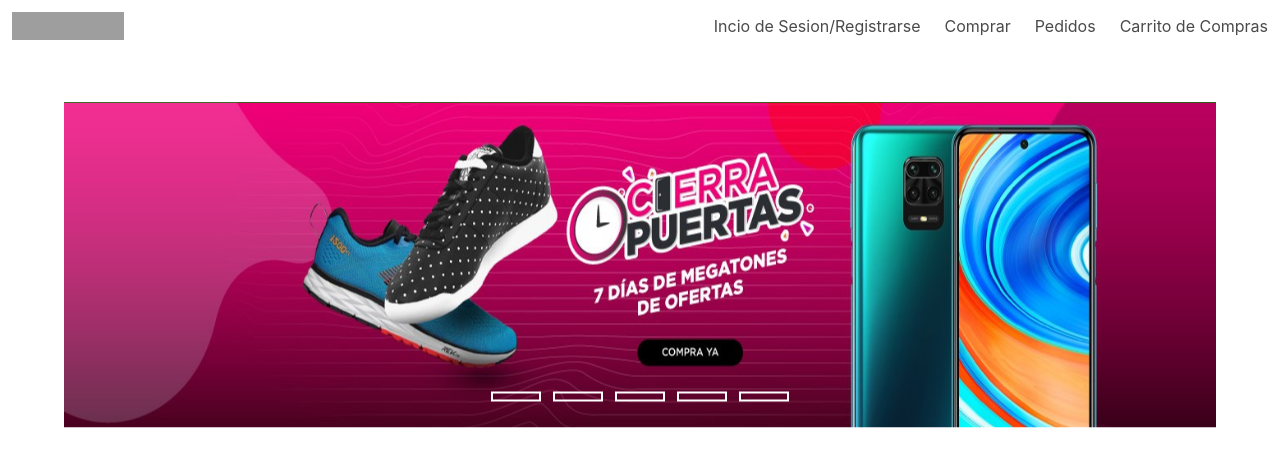
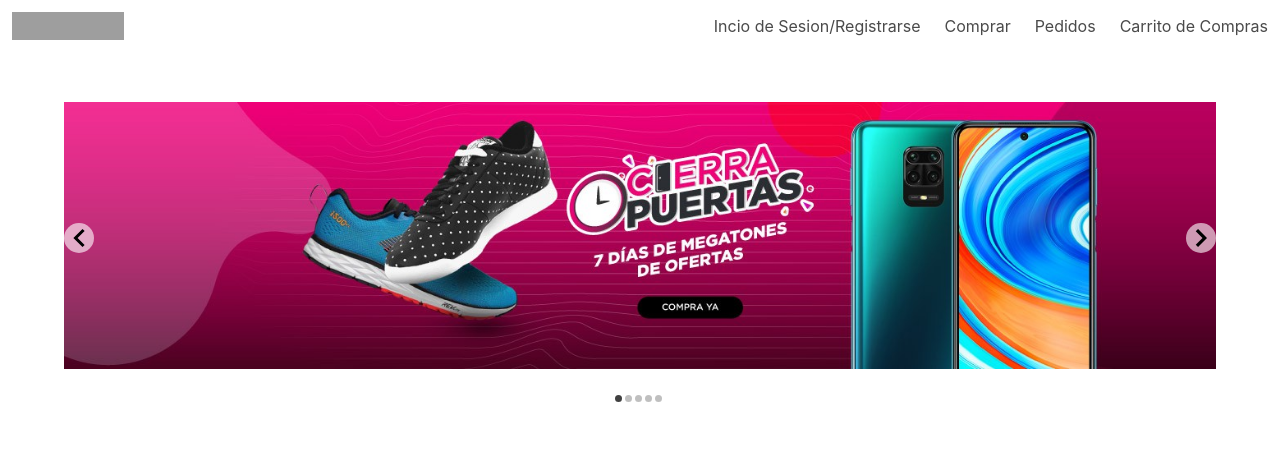
Before and after one commit to NashL/online-store-client, a React (Create React App) app: page / in a window 1280 px wide. Shown: the top 466 px of the page. Built offline with nearby package versions, Linux system fonts and the light colour scheme; grey boxes are pictures that could not be loaded.

Commit message:
added react-slideshow-image

```diff
--- a/package.json
+++ b/package.json
@@ -12,7 +12,8 @@
     "graphql-tag": "^2.10.3",
     "react": "^16.13.1",
     "react-dom": "^16.13.1",
-    "react-scripts": "3.4.1"
+    "react-scripts": "3.4.1",
+    "react-slideshow-image": "^2.0.1"
   },
   "scripts": {
     "start": "react-scripts start",
--- a/src/App.scss
+++ b/src/App.scss
@@ -1,6 +1,10 @@
 
 // @charset "utf-8";
-// @import "../node_modules/bulma/bulma.sass";
+@import "../node_modules/bulma/bulma.sass";
+@import "../node_modules/react-slideshow-image/dist/styles.css";
+@import './styles/index.scss';
+
+// @import "react-slideshow-image/dist/styles.css";
 
 
 
--- a/src/components/SlideShow.js
+++ b/src/components/SlideShow.js
@@ -1,45 +1,38 @@
-import React from 'react'
-import slide1 from '../images/slide1.jpg'
-import slide2 from '../images/slide2.jpg'
-import slide3 from '../images/slide3.jpg'
-import slide4 from '../images/slide4.jpg'
-import slide5 from '../images/slide5.jpg'
+import React from 'react';
+import { Zoom } from 'react-slideshow-image';
+import slide1 from "../images/slide1.jpg";
+import slide2 from "../images/slide2.jpg";
+import slide3 from "../images/slide3.jpg";
+import slide4 from "../images/slide4.jpg";
+import slide5 from "../images/slide5.jpg";
 
-const SlideShow = () => {
-  return (
-    <div className="slidershow">
-      <div className="slides">
-        <input type="radio" name="r" id="r1" defaultChecked/>
-        <input type="radio" name="r" id="r2"/>
-        <input type="radio" name="r" id="r3"/>
-        <input type="radio" name="r" id="r4"/>
-        <input type="radio" name="r" id="r5"/>
-        <div className="slide s1">
-          <img src={slide1} alt=""/>
-        </div>
-        <div className="slide">
-          <img src={slide2} alt=""/>
-        </div>
-        <div className="slide">
-          <img src={slide3} alt=""/>
-        </div>
-        <div className="slide">
-          <img src={slide4} alt=""/>
-        </div>
-        <div className="slide">
-          <img src={slide5} alt=""/>
-        </div>
-      </div>
-      <div className="navigation">
-        <label htmlFor="r1" className="bar"></label>
-        <label htmlFor="r2" className="bar"></label>
-        <label htmlFor="r3" className="bar"></label>
-        <label htmlFor="r4" className="bar"></label>
-        <label htmlFor="r5" className="bar"></label>
-      </div>
-    </div>
+const images = [
+  slide1,
+  slide2,
+  slide3,
+  slide4,
+  slide5
+];
 
-  )
+const zoomOutProperties = {
+  duration: 5000,
+  transitionDuration: 500,
+  infinite: true,
+  indicators: true,
+  scale: 1.4,
+  arrows: true,
 }
 
-export default SlideShow
+const Slideshow = () => {
+    return (
+      <div className="slide-container">
+        <Zoom {...zoomOutProperties}>
+          {
+            images.map((each, index) => <img key={index} style={{width: "100%"}} src={each} />)
+          }
+        </Zoom>
+      </div>
+    )
+}
+
+export default Slideshow;
--- a/src/containers/Home.js
+++ b/src/containers/Home.js
@@ -4,23 +4,14 @@
 
 class Home extends Component {
   state = {};
-
-  signInHandler() {
-    console.log("signing in...");
-  }
-
-  signUpHandler() {
-    console.log("signing up...");
-  }
-
   render() {
     return (
       <div>
         <NavBar />
         <div className="container main-container">
-          <div className="slider-content">
-            <SlideShow />
-          </div>
+          {/* <div className="slider-content"> */}
+        <SlideShow />
+          {/* </div> */}
         </div>
       </div>
     );
--- a/src/index.js
+++ b/src/index.js
@@ -1,9 +1,8 @@
 import React from 'react';
 import ReactDOM from 'react-dom';
 import App from './App';
-// import bulmaCarousel from "../node_modules/bulma-carousel/dist/js/bulma-carousel.min.js";
 
-import './styles/index.scss'
+import './App.scss'
 
 ReactDOM.render(
   <App/>,
--- a/src/styles/_slideshow.scss
+++ b/src/styles/_slideshow.scss
@@ -1,72 +1,270 @@
+// body{
+//   display: flex;
+//   align-items: center;
+//   justify-content: center;
+//   padding: 30px;
+// }
 
-.slider-content {
+// img{
+//   max-width: 100%;
+// }
+
+// .slidershow{
+//   position: relative;
+//   max-width: 1000px;
+//   width: 100%;
+//   border-radius: 6px;
+//   overflow: hidden;
+// }
+
+// .slides{
+//   display: flex;
+//   transform: translate3d(0, 0, 0);
+//   transition: all 600ms;
+//   animation-name: autoplay;
+//   animation-duration: 6.5s;
+//   animation-direction: alternate;
+//   animation-fill-mode: forwards;
+//   animation-iteration-count: infinite;
+// }
+
+// .slide{
+//   position: relative;
+//   display: flex;
+//   flex-direction: column;
+//   flex-shrink: 0;
+//   flex-grow: 0;
+//   max-width: 100%;
+// }
+
+// .navigation{
+//   position: absolute;
+//   bottom: 20px;
+//   left: 0;
+//   display: flex;
+//   flex-wrap: wrap;
+//   align-items: center;
+//   justify-content: center;
+//   width: 100%;
+// }
+
+// .navigation-item{
+//   display: flex;
+//   flex-direction: column;
+//   align-items: center;
+//   border: 2px solid white;
+//   width: 16px;
+//   height: 16px;
+//   border-radius: 4px;
+//   overflow: hidden;
+//   cursor: pointer;
+//   background: rgba(255, 255, 255, 0.5);
+//   margin: 0 10px;
+//   text-align: center;
+//   transition: all 300ms;
+// }
+
+// .navigation-item:hover{
+//   transform: scale(2);
+// }
+
+// .navigation-item img{
+//   display: inline-block;
+//   max-width: none;
+//   height: 100%;
+//   transform: scale(1);
+//   opacity: 0;
+//   transition: all 300ms;
+// }
+
+// .navigation-item:hover img{
+//   opacity: 1;
+//   transform: scale(1);
+// }
+
+// input[id="r1"]:checked ~ .slides{
+//   animation: none;
+//   transform: translate3d(0, 0, 0);
+// }
+
+// input[id="r1"]:checked ~ .navigation .navigation-item[for="r1"]{
+//   background: #fff;
+// }
+
+// input[id="r2"]:checked ~ .slides{
+//   animation: none;
+//   transform: translate3d(calc(-100% * 1), 0, 0);
+// }
+
+// input[id="r2"]:checked ~ .navigation .navigation-item[for="r2"]{
+//   background: #fff;
+// }
+
+// input[id="r3"]:checked ~ .slides{
+//   animation: none;
+//   transform: translate3d(calc(-100% * 2), 0, 0);
+// }
+
+// input[id="r3"]:checked ~ .navigation .navigation-item[for="r3"]{
+//   background: #fff;
+// }
+
+// @keyframes autoplay{
+//   33%{
+//       transform: translate3d(calc(-100% * 0), 0, 0);
+//   }
+
+//   66%{
+//       transform: translate3d(calc(-100% * 1), 0, 0);
+//   }
+
+//   100%{
+//       transform: translate3d(calc(-100% * 2), 0, 0);
+//   }
+// }
+
+#slider { //center
+  overflow: hidden;
+
+  figure { // 	images
     position: relative;
-  width: 100%;
-  height: 325px;
-  background-color: green;
+    width: 500%;
+    height: 100%;
+    margin: 0;
+    left: 0;
+
+    img { // slide
+      height: inherit;
+      width: 20%;
+      transition: 1s;
     }
-
-.slidershow {
-  width: inherit;
-  height: inherit;
-  overflow: hidden;
-  position: absolute;
-  top: 50%;
-  left: 50%;
-  transform: translate(-50%, -50%);
   }
-
-.navigation {
+  .slider-buttons {
     position: absolute;
     bottom: 20px;
     left: 50%;
+    display: flex;
     transform: translateX(-50%);
-  display: flex;
-}
-.bar {
-  width: 50px;
+
+    span {
+      width: 30px;
       height: 10px;
-  border: 2px solid #fff;
-  margin: 6px;
+      border: 2px solid white;
+      margin: 0 5px;
       cursor: pointer;
       transition: 0.4s;
+      border-radius: 10px;
+
     }
-.bar:hover {
-  background: #fff;
+    #sliderController {
+      animation: 20s sliderAnimation infinite;
+    }
+    .active {
+      transition: 0.5s;
+      transform: scale(0.999);
+      background: white;
+      animation: animateSelection .4s;
+    }
+  }
 }
 
-input[name="r"] {
-  position: absolute;
-  visibility: hidden;
+@keyframes animateSelection {
+  100%{
+    transform: scale(0.8);
+  }
 }
 
-.slides {
-  width: 500%;
-  height: 100%;
-  display: flex;
+@keyframes sliderAnimation {
+	0% {
+		margin-left: 0;
+	}
+	20% {
+		margin-left: -20%;
+	}
+	40% {
+		margin-left: -40%;
+	}
+	60% {
+		margin-left: -60%;
+	}
+	80% {
+		margin-left: -80%;
+	}
+	100% {
+		margin-left: -100%;
+	}
 }
 
-.slide {
-  width: 20%;
-  transition: 0.6s;
-}
-.slide img {
-  width: 100%;
-  height: 100%;
-}
 
-#r1:checked ~ .s1 {
-  margin-left: 0;
-}
-#r2:checked ~ .s1 {
-  margin-left: -20%;
-}
-#r3:checked ~ .s1 {
-  margin-left: -40%;
-}
-#r4:checked ~ .s1 {
-  margin-left: -60%;
-}
-#r5:checked ~ .s1 {
-  margin-left: -80%;
-}
+// .slider-content {
+//   position: relative;
+//   width: 100%;
+//   height: 325px;
+//   background-color: green;
+// }
+
+// .slidershow {
+//   width: inherit;
+//   height: inherit;
+//   overflow: hidden;
+//   position: absolute;
+//   top: 50%;
+//   left: 50%;
+//   transform: translate(-50%, -50%);
+// }
+
+// .navigation {
+//   position: absolute;
+//   bottom: 20px;
+//   left: 50%;
+//   transform: translateX(-50%);
+//   display: flex;
+// }
+// .bar {
+//   width: 50px;
+//   height: 10px;
+//   border: 2px solid #fff;
+//   margin: 6px;
+//   cursor: pointer;
+//   transition: 0.4s;
+// }
+// .bar:hover {
+//   background: #fff;
+// }
+
+// input[name="r"] {
+//   position: absolute;
+//   visibility: hidden;
+// }
+
+// .slides {
+//   width: 500%;
+//   height: 100%;
+//   display: flex;
+//   animation: 20s slider infinite;
+// }
+
+// .slide {
+//   width: 20%;
+//   transition: 0.6s;
+// }
+// .slide img {
+//   width: 100%;
+//   height: 100%;
+// }
+
+// #r1:checked ~ .s1 {
+//   margin-left: 0;
+// }
+// #r2:checked ~ .s1 {
+//   margin-left: -20%;
+// }
+// #r3:checked ~ .s1 {
+//   margin-left: -40%;
+// }
+// #r4:checked ~ .s1 {
+//   margin-left: -60%;
+// }
+// #r5:checked ~ .s1 {
+//   margin-left: -80%;
+// }
--- a/src/styles/index.scss
+++ b/src/styles/index.scss
@@ -1,8 +1,69 @@
 @charset "utf-8";
-@import "../../node_modules/bulma/bulma.sass";
-@import "./slideshow";
+// @import "../../node_modules/bulma/bulma.sass";
+// @import "../../node_modules/react-slideshow-image/dist/styles.css";
+
+// @import "./slideshow";
+// @import "react-slideshow-image/dist/styles.css";
+
 // @import 'bulma.sass';
 
 .main-container {
   margin-top: 50px;
 }
+
+.slide-container {
+  .indicators {
+    margin-top: -100px;
+
+    div {
+      z-index: 2;
+    }
+  }
+}
+
+
+// #slider {
+// 	overflow: hidden;
+// }
+// #slider figure {
+// 	position: relative;
+// 	width: 500%;
+// 	margin: 0;
+// 	left: 0;
+// 	animation: 20s slider infinite;
+// }
+// #slider figure img {
+// 	width: 20%;
+// 	float: left;
+// }
+
+
+// @keyframes slider {
+// 	0% {
+// 		left: 0;
+// 	}
+// 	20% {
+// 		left: 0;
+// 	}
+// 	25% {
+// 		left: -100%;
+// 	}
+// 	45% {
+// 		left: -100%;
+// 	}
+// 	50% {
+// 		left: -200%;
+// 	}
+// 	70% {
+// 		left: -200%;
+// 	}
+// 	75% {
+// 		left: -300%;
+// 	}
+// 	95% {
+// 		left: -300%;
+// 	}
+// 	100% {
+// 		left: -400%;
+// 	}
+// }
```
Also changed, not shown: src/images/slide5.jpg, 1 other file (tests, documents, lock files or other folders). Lines whose indentation alone changed are shown as unchanged.
